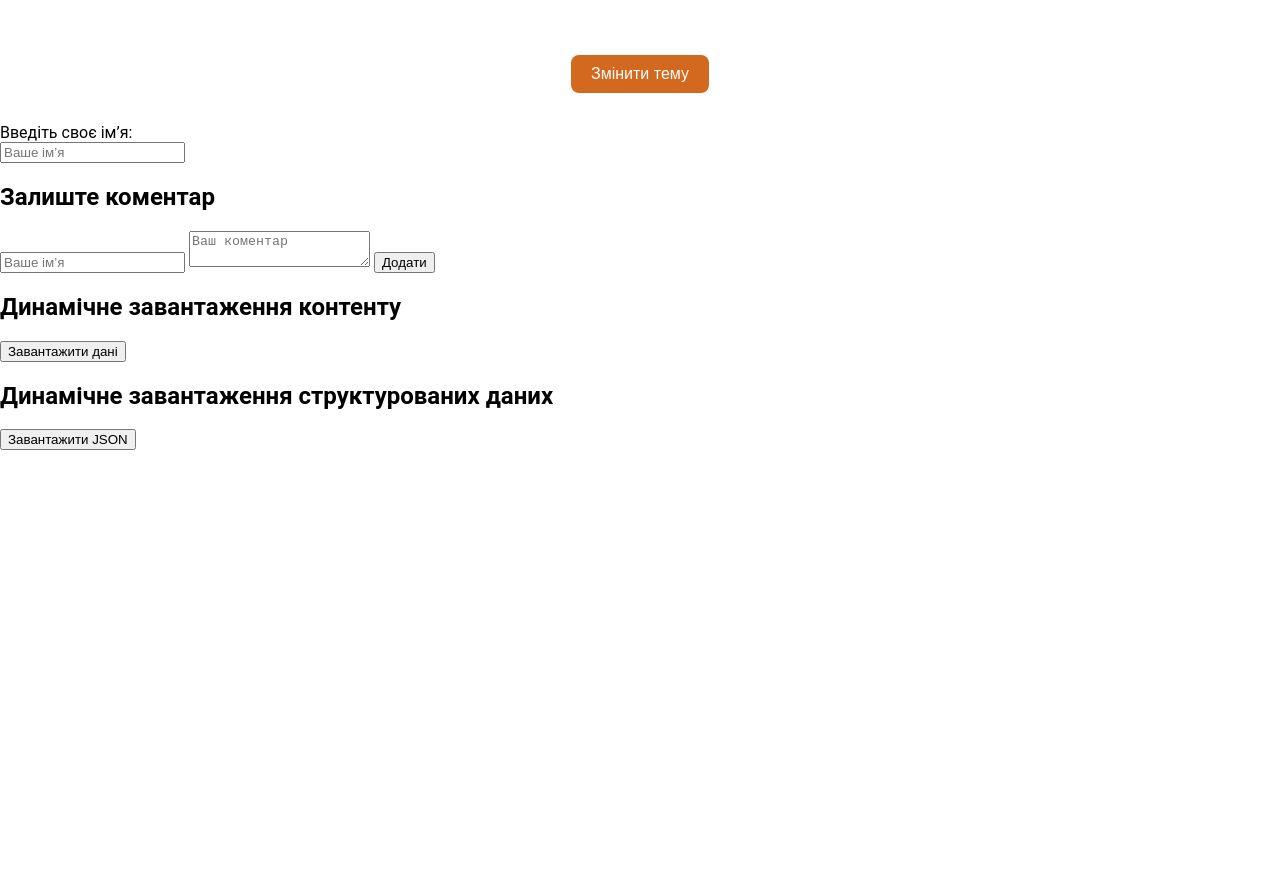
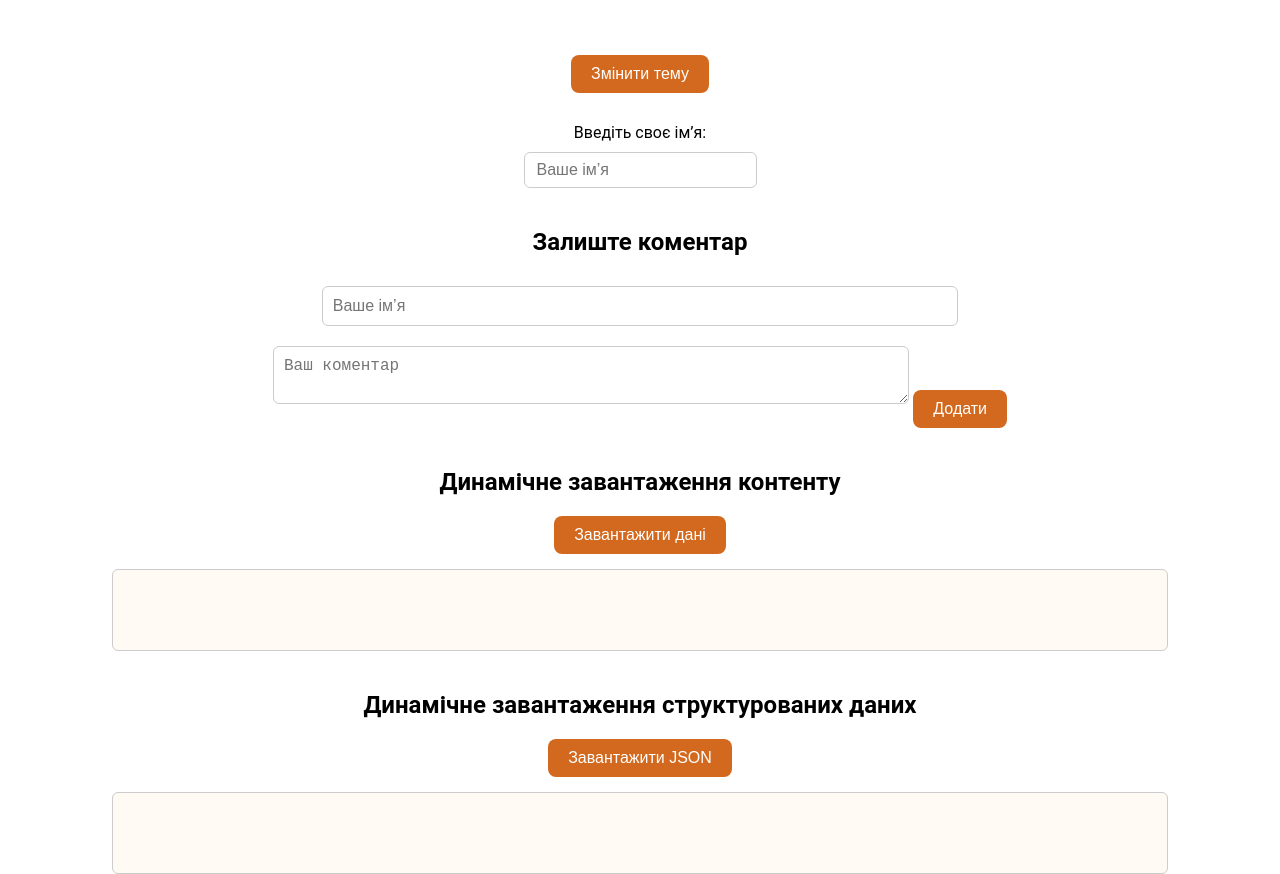
Before and after one commit to babenkoandrii1623-beep/Laba2, a plain HTML site: page index.html in a window 1280 px wide. Shown: the part 800-1674 px from the top of the page. Before the commit the page ends 1250 px from the top, so only its background shows below. Drawn offline with Linux system fonts and the light colour scheme.

Commit message:
Update style.css

```diff
--- a/style.css
+++ b/style.css
@@ -87,3 +87,154 @@ strong {
 #theme-btn:hover {
   background-color: peru;
 }
+
+/* 🧍‍♂️ Блок для привітання */
+.greeting-container {
+  text-align: center;
+  margin-bottom: 40px;
+}
+
+#nameInput {
+  padding: 8px 12px;
+  border: 1px solid #ccc;
+  border-radius: 6px;
+  font-size: 16px;
+  margin-top: 10px;
+}
+
+#greeting {
+  margin-top: 15px;
+  font-size: 20px;
+  font-weight: 500;
+  color: chocolate;
+}
+.comment-section {
+  text-align: center;
+  margin: 40px auto;
+  width: 60%;
+}
+
+.comment-section input,
+.comment-section textarea {
+  width: 80%;
+  margin: 10px 0;
+  padding: 10px;
+  border-radius: 6px;
+  border: 1px solid #ccc;
+  font-size: 16px;
+}
+
+.comment-section button {
+  background-color: chocolate;
+  color: white;
+  border: none;
+  padding: 10px 20px;
+  font-size: 16px;
+  border-radius: 8px;
+  cursor: pointer;
+  transition: 0.3s;
+}
+
+.comment-section button:hover {
+  background-color: peru;
+}
+
+.comment {
+  background-color: rgba(210, 105, 30, 0.1);
+  border-left: 4px solid chocolate;
+  margin: 15px auto;
+  padding: 10px;
+  width: 80%;
+  border-radius: 6px;
+  text-align: left;
+}
+
+.comment h3 {
+  margin: 0;
+  color: chocolate;
+}
+
+.comment p {
+  margin-top: 5px;
+  font-size: 15px;
+}
+.load-section {
+  text-align: center;
+  margin: 40px auto;
+}
+
+#loadDataBtn {
+  background-color: chocolate;
+  color: white;
+  border: none;
+  padding: 10px 20px;
+  font-size: 16px;
+  border-radius: 8px;
+  cursor: pointer;
+  transition: 0.3s;
+  margin-bottom: 15px;
+}
+
+#loadDataBtn:hover {
+  background-color: peru;
+}
+
+#dataContainer {
+  width: 80%;
+  margin: auto;
+  padding: 15px;
+  border: 1px solid #ccc;
+  border-radius: 6px;
+  text-align: left;
+  min-height: 50px;
+  background-color: rgba(255, 228, 196, 0.2);
+}
+.load-json-section {
+  text-align: center;
+  margin: 40px auto;
+}
+
+#loadJsonBtn {
+  background-color: chocolate;
+  color: white;
+  border: none;
+  padding: 10px 20px;
+  font-size: 16px;
+  border-radius: 8px;
+  cursor: pointer;
+  transition: 0.3s;
+  margin-bottom: 15px;
+}
+
+#loadJsonBtn:hover {
+  background-color: peru;
+}
+
+#jsonContainer {
+  width: 80%;
+  margin: auto;
+  padding: 15px;
+  border: 1px solid #ccc;
+  border-radius: 6px;
+  text-align: left;
+  min-height: 50px;
+  background-color: rgba(255, 228, 196, 0.2);
+}
+
+.json-item {
+  background-color: rgba(210, 105, 30, 0.1);
+  border-left: 4px solid chocolate;
+  margin: 10px auto;
+  padding: 10px;
+  border-radius: 6px;
+}
+
+.json-item h3 {
+  margin: 0;
+  color: chocolate;
+}
+
+.json-item p {
+  margin-top: 5px;
+  font-size: 15px;
+}
```
